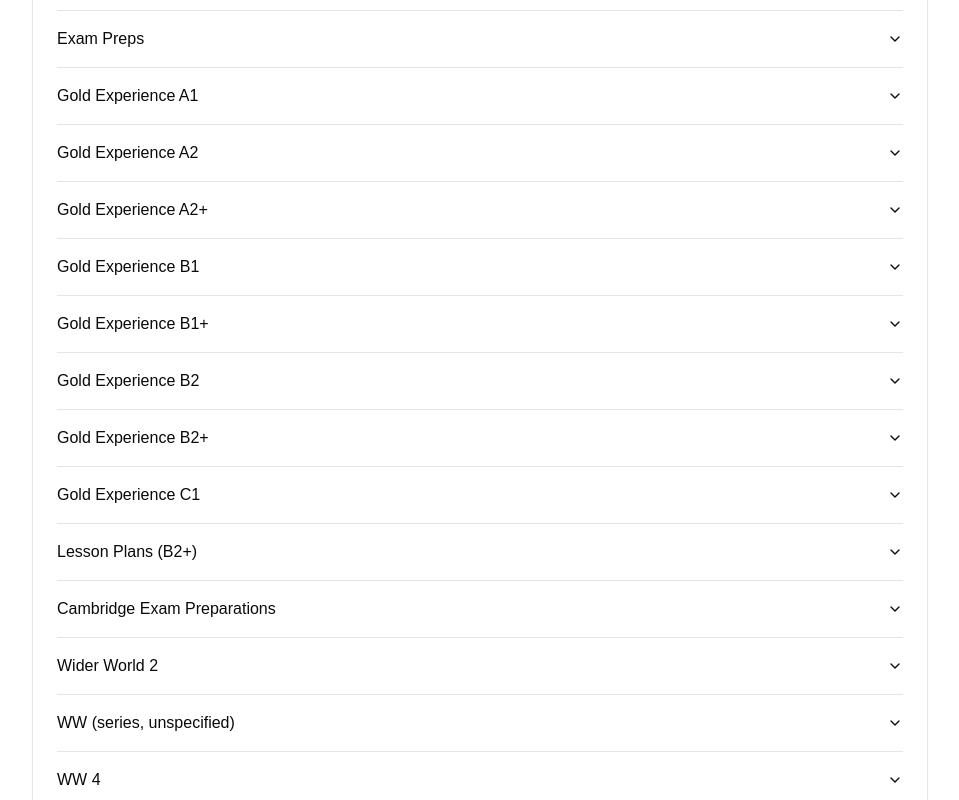
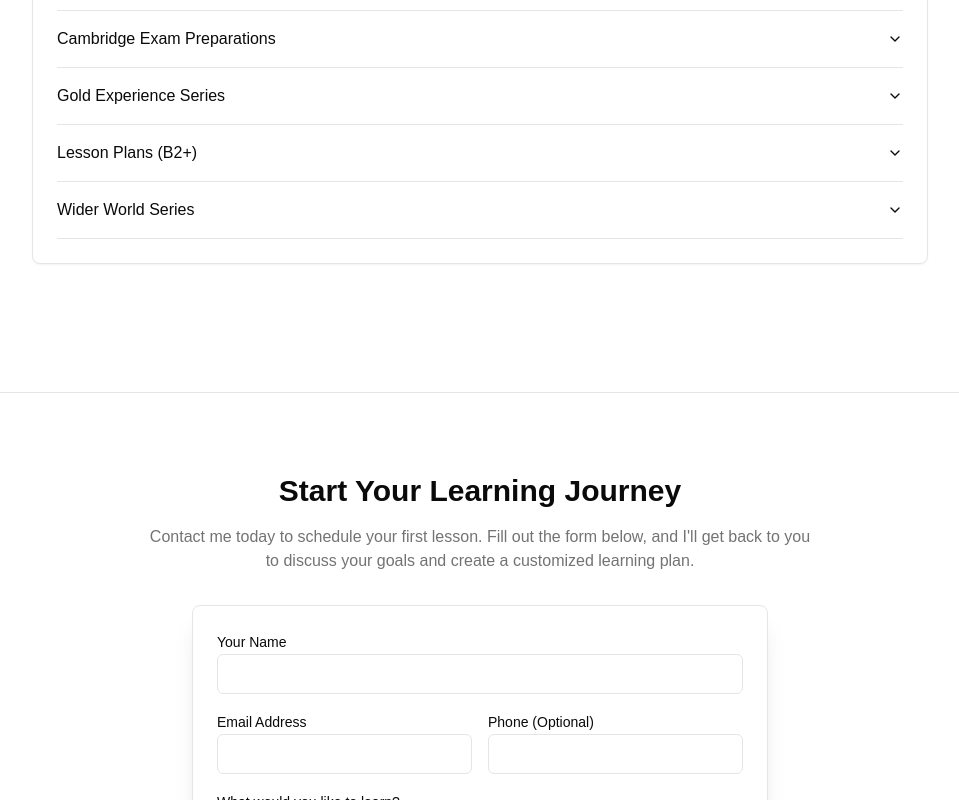
Before and after one commit to MS0C54073/muzoprof, a Next.js app: page /tutor in a window 1280 px wide. Shown: the part 1760-2560 px from the top of the page, without its empty margins (160-1119 px from the left). Built offline with nearby package versions, Linux system fonts and the light colour scheme.

Commit message:
The structure should be: Gold Experience Series │   ├── Gold Experience

```diff
--- a/src/app/tutor/teaching-materials.ts
+++ b/src/app/tutor/teaching-materials.ts
@@ -144,29 +144,6 @@ export const englishMaterials: Material[] = [
         ],
     },
     {
-        title: 'Exam Preps',
-        children: [
-            { title: 'Advanced Trainer' },
-            { title: 'B1 Preliminary 1' },
-            { title: 'B1 Preliminary for Schools Trainer' },
-            { title: 'CAE Practice Tests 1' },
-            { title: 'First for Schools 1' },
-            { title: 'First for Schools Trainer' },
-            { title: 'Mini Movers' },
-            { title: 'Starters 2' },
-            { title: 'Starters 3' },
-        ],
-    },
-    { title: 'Gold Experience A1' },
-    { title: 'Gold Experience A2' },
-    { title: 'Gold Experience A2+' },
-    { title: 'Gold Experience B1' },
-    { title: 'Gold Experience B1+' },
-    { title: 'Gold Experience B2' },
-    { title: 'Gold Experience B2+' },
-    { title: 'Gold Experience C1' },
-    { title: 'Lesson Plans (B2+)' },
-    {
         title: 'Cambridge Exam Preparations',
         children: [
             { title: 'Advanced Trainer' },
@@ -189,7 +166,27 @@ export const englishMaterials: Material[] = [
             },
         ],
     },
-    { title: 'Wider World 2' },
-    { title: 'WW (series, unspecified)' },
-    { title: 'WW 4' },
+    {
+        title: 'Gold Experience Series',
+        children: [
+            { title: 'Gold Experience A1' },
+            { title: 'Gold Experience A2' },
+            { title: 'Gold Experience A2+' },
+            { title: 'Gold Experience B1' },
+            { title: 'Gold Experience B1+' },
+            { title: 'Gold Experience B2' },
+            { title: 'Gold Experience B2+' },
+            { title: 'Gold Experience C1' },
+        ],
+    },
+    { title: 'Lesson Plans (B2+)' },
+    {
+        title: 'Wider World Series',
+        children: [
+            { title: 'Wider World ActiveTeach' },
+            { title: 'Wider World 2 ActiveTeach' },
+            { title: 'Wider World 3 ActiveTeach' },
+            { title: 'Wider World 4 ActiveTeach' },
+        ],
+    },
 ];
```
